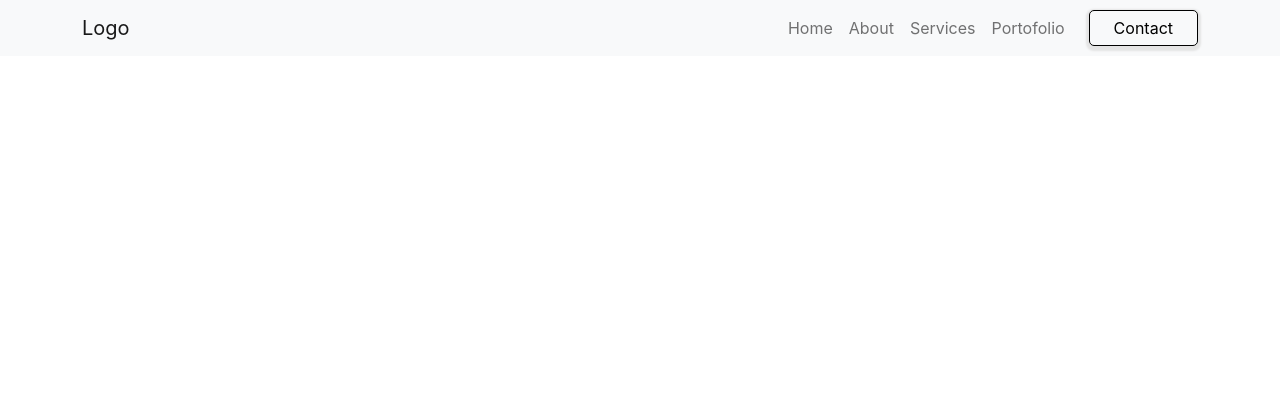
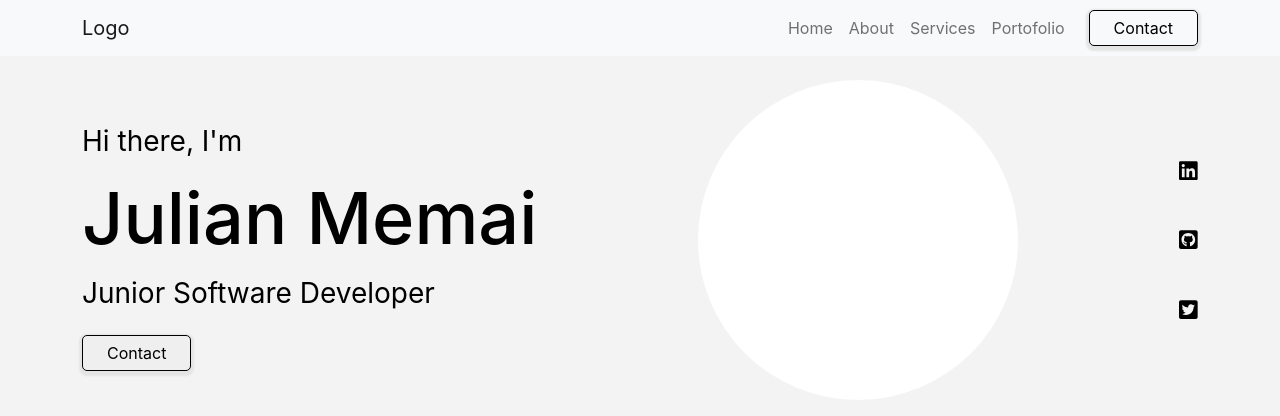
Before and after one commit to Jul-Me/My-Website, a React (Create React App) app: page / in a window 1280 px wide. Shown: the top 416 px of the page. Built offline with nearby package versions, Linux system fonts and the light colour scheme.

Commit message:
feat: Created Hero component

```diff
--- a/src/App.tsx
+++ b/src/App.tsx
@@ -1,11 +1,13 @@
 import React from 'react';
 import Nav from './components/Nav/Nav';
+import Hero from './components/Hero/Hero';
 import './App.scss';
 
 function App() {
   return (
     <div className="app">
       <Nav />
+      <Hero />
     </div>
   );
 }
--- /dev/null
+++ b/src/components/Hero/Hero.scss
@@ -0,0 +1,29 @@
+@import '/src/variables.scss';
+
+.hero {
+  background-color: $secondary-color;
+  padding: 1.5rem 0;
+
+  &-text {
+    h3 {
+      font-weight: normal;
+      margin-top: 1rem;
+      margin-bottom: 1rem;
+    }
+
+    h1 {
+      font-size: 4.5rem;
+    }
+  }
+
+  &-img {
+    background: $primary-color;
+    padding: 10rem;
+
+    border-radius: 11rem;
+  }
+
+  &-icons {
+    flex: 0;
+  }
+}
--- /dev/null
+++ b/src/components/Hero/Hero.tsx
@@ -0,0 +1,33 @@
+import React from 'react';
+import Container from 'react-bootstrap/Container';
+import Stack from 'react-bootstrap/Stack';
+import { FontAwesomeIcon } from '@fortawesome/react-fontawesome';
+import { faLinkedin, faGithubSquare, faTwitterSquare } from '@fortawesome/free-brands-svg-icons';
+import './Hero.scss';
+
+function Hero() {
+  return (
+    <div className="hero">
+      <Container>
+        <Stack direction="horizontal" gap={3} className="justify-content-between">
+          <div className="hero-text">
+            <h3>Hi there, I'm</h3>
+            <h1>Julian Memai</h1>
+            <h3>Junior Software Developer</h3>
+            <button className="button mt-4">Contact</button>
+          </div>
+
+          <div className="hero-img"></div>
+
+          <Stack gap={5} className="hero-icons align-self-center">
+            <FontAwesomeIcon icon={faLinkedin} size="lg" />
+            <FontAwesomeIcon icon={faGithubSquare} size="lg" />
+            <FontAwesomeIcon icon={faTwitterSquare} size="lg" />
+          </Stack>
+        </Stack>
+      </Container>
+    </div>
+  );
+}
+
+export default Hero;
```
